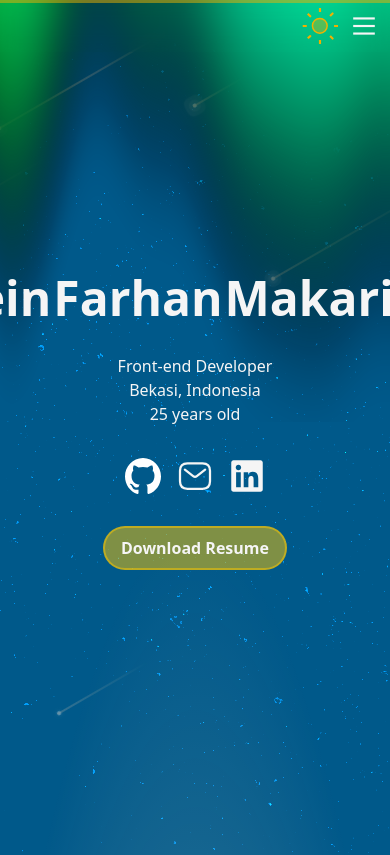
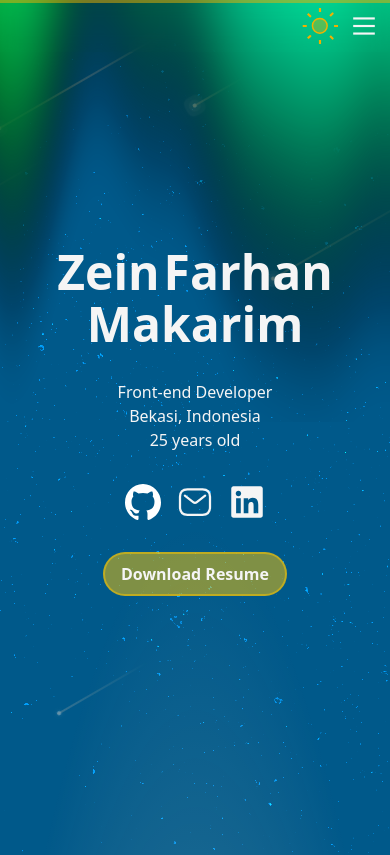
Before and after one commit to gitzein/zein-portfolio, a React (Vite) app: page / in a window 390 px wide. Shown: the top 855 px of the page. Built offline with nearby package versions, Linux system fonts and the light colour scheme.

Commit message:
Fix small screen overflowing text on the hero (about) section

```diff
--- a/src/components/section/AboutSection.tsx
+++ b/src/components/section/AboutSection.tsx
@@ -37,7 +37,7 @@ function AboutSection() {
   return (
     <SectionContainer id="about" className="justify-center">
       <div className="flex min-h-screen flex-col items-center justify-center gap-8">
-        <div className="flex items-center justify-center gap-0.5 text-center text-5xl font-bold text-neutral-100 md:text-6xl lg:text-7xl">
+        <div className="flex items-center justify-center gap-1 flex-wrap text-center text-5xl font-bold text-neutral-100 md:text-6xl lg:text-7xl">
           {NAME.split(" ").map((v, i) => (
             <motion.span
               initial={initDivStyle}
```
